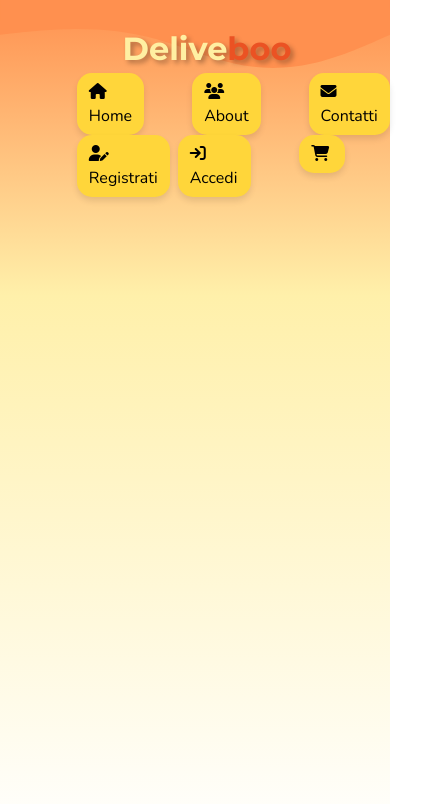
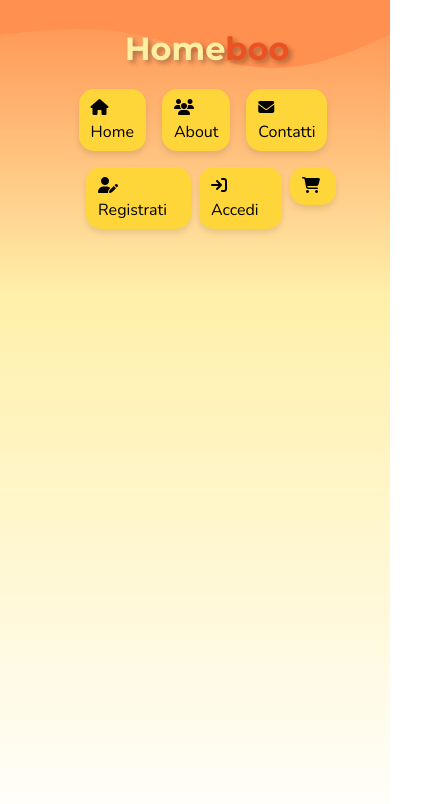
Before and after one commit to Jonathan-Ultini/vue-deliveboo, a Vue app: page / in a window 390 px wide. Shown: the top 804 px of the page, 438 px wide, since content can reach past the window. Built offline with nearby package versions, Linux system fonts and the light colour scheme.

Commit message:
add responsive layout

```diff
--- a/src/components/AppNavbar.vue
+++ b/src/components/AppNavbar.vue
@@ -9,31 +9,36 @@ export default {
 </script>
 
 <template>
+  <div class="container-fluid">
     <div class="nav-wrapper">
       <ul>
+        <div class="row align-items-center">
 
-      <!-- Navbar elements -->
-       <div class="nav d-flex justify-content-around">
-
-         <!-- Deliveboo Logo-->
-         <div class="logo me-2">Delive<span>boo</span></div>
+          <!-- Logo -->
+          <div class="col-12 col-md-3 text-center text-md-start mb-3 mb-md-0">
+            <div class="logo me-2">Home<span>boo</span></div>
+          </div>
 
           <!-- Navbar elements LEFT -->
+          <div class="col-12 col-md-6 d-flex justify-content-center mb-3 mb-md-0">
             <div class="nav-left d-flex">
-           <li class="me-5"><a href="#"><i class="fas fa-house"></i> Home</a></li>
-           <li class="me-5"><a href="#"><i class="fas fa-users"></i> About</a></li>
-           <li class="me-5"><a href="#"><i class="fas fa-envelope"></i> Contatti</a></li>
+              <li class="me-3"><a href="#"><i class="fas fa-house"></i> Home</a></li>
+              <li class="me-3"><a href="#"><i class="fas fa-users"></i> About</a></li>
+              <li class="me-3"><a href="#"><i class="fas fa-envelope"></i> Contatti</a></li>
+            </div>
           </div>
 
-         <!-- Navbar elements RIGHT-->
+          <!-- Navbar elements RIGHT -->
+          <div class="col-12 col-md-3 d-flex justify-content-center justify-content-md-end">
             <div class="nav-right d-flex">
               <li class="me-2"><a href="#"><i class="fas fa-user-pen"></i> Registrati</a></li>
-           <li class="me-5"><a href="#"><i class="fas fa-arrow-right-to-bracket"></i> Accedi</a></li>
+              <li class="me-2"><a href="#"><i class="fas fa-arrow-right-to-bracket"></i> Accedi</a></li>
               <li><a href="#"><i class="fas fa-cart-shopping"></i></a></li>
             </div>
           </div>
-
+        </div>
       </ul>
+    </div>
   </div>
 </template>
 
```
Lines whose indentation alone changed are shown as unchanged.
